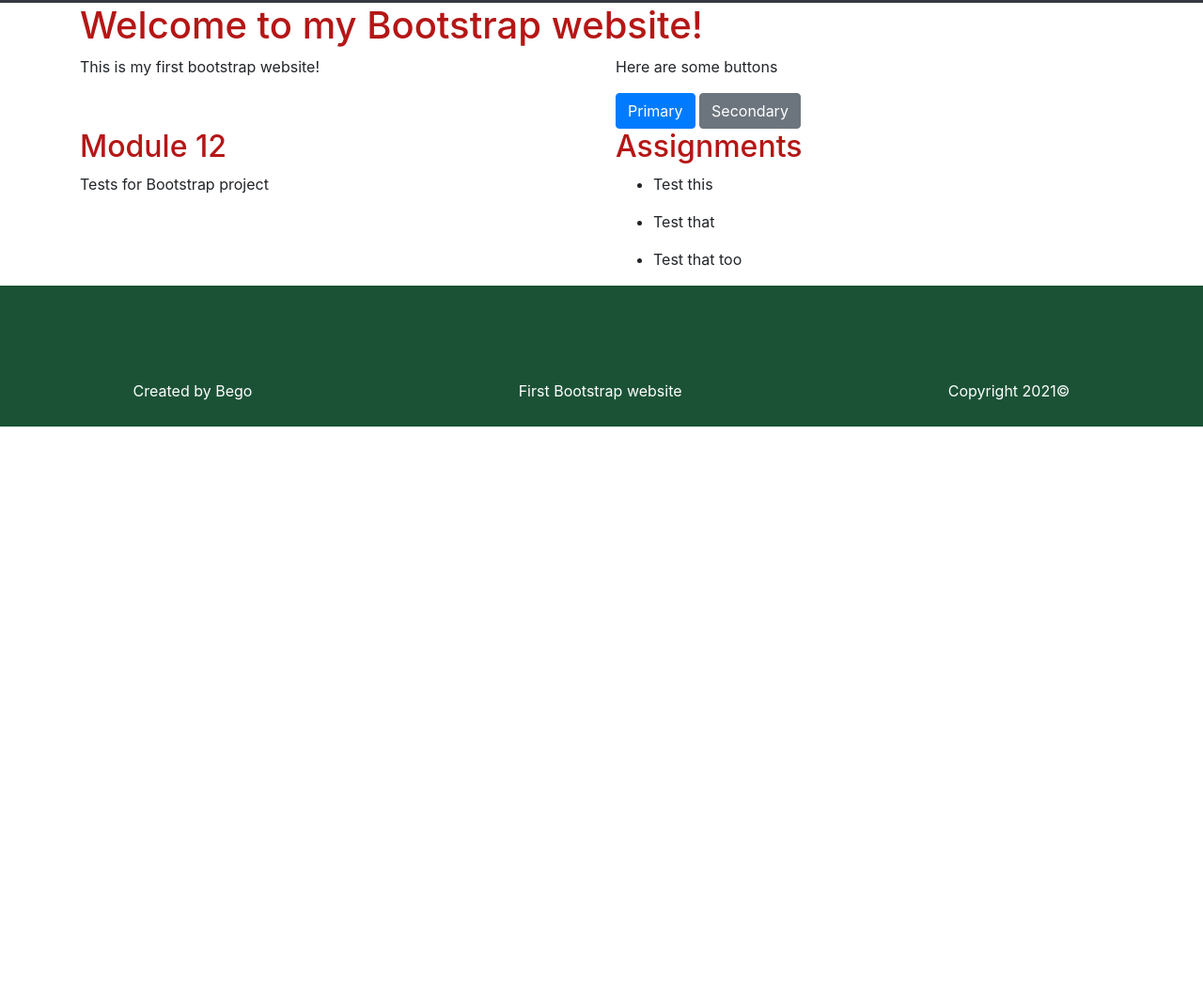
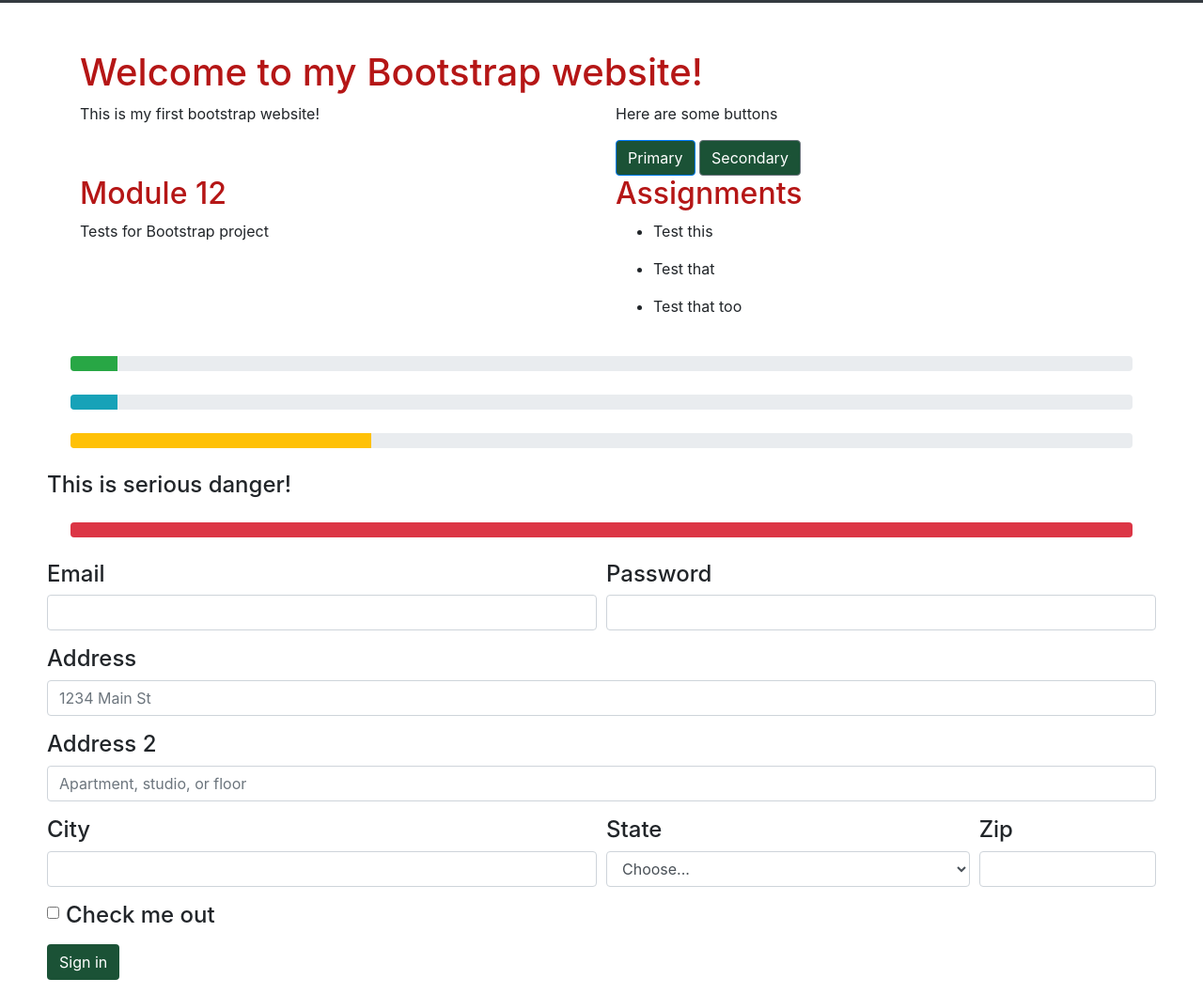
Before and after one commit to begoandres/bootstrap, a website: page Bootstrap11/app/index.html in a window 1280 px wide. Shown: the part 622-1680 px from the top of the page at 94% size. Before the commit the page ends 1076 px from the top, so only its background shows below. Drawn offline with Linux system fonts and the light colour scheme.

Commit message:
Form and Progress bar

```diff
--- a/Bootstrap11/app/index.html
+++ b/Bootstrap11/app/index.html
@@ -49,7 +49,7 @@
       </div>
     </div>
 
-<!-- Phone collape nav -->
+    <!-- Phone collape nav -->
     <div class="pos-f-t">
       <div class="collapse" id="navbarToggleExternalContent">
         <div class="bg-dark p-4">
@@ -77,7 +77,7 @@
 
   </header>
 
-  <main class="container-fluid">
+  <main class="container-fluid" id="main">
     <div class="container">
       <h1>Welcome to my Bootstrap website!</h1>
       <div class="row">
@@ -124,6 +124,75 @@
       </div>
     </div>
 
+
+    <!-- progress boards -->
+
+    <div class="progress">
+      <div class="progress-bar bg-success" id="success" role="progressbar" aria-valuenow="25" aria-valuemin="0" aria-valuemax="100"></div>
+    </div>
+    <div class="progress">
+      <div class="progress-bar bg-info" role="progressbar" aria-valuenow="50" aria-valuemin="0" aria-valuemax="100"></div>
+    </div>
+    <div class="progress">
+      <div class="progress-bar bg-warning" role="progressbar" aria-valuenow="75" aria-valuemin="0" aria-valuemax="100"></div>
+    </div>
+
+    <h4> This is serious danger!<h4>
+    <div class="progress" id="danger">
+      <div class="progress-bar bg-danger" role="progressbar" style="width: 100%" aria-valuenow="100" aria-valuemin="0" aria-valuemax="100"></div>
+    </div>
+
+
+
+    <form>
+  <div class="form-row">
+    <div class="form-group col-md-6">
+      <label for="inputEmail4">Email</label>
+      <input type="email" class="form-control" id="inputEmail4">
+    </div>
+    <div class="form-group col-md-6">
+      <label for="inputPassword4">Password</label>
+      <input type="password" class="form-control" id="inputPassword4">
+    </div>
+  </div>
+  <div class="form-group">
+    <label for="inputAddress">Address</label>
+    <input type="text" class="form-control" id="inputAddress" placeholder="1234 Main St">
+  </div>
+  <div class="form-group">
+    <label for="inputAddress2">Address 2</label>
+    <input type="text" class="form-control" id="inputAddress2" placeholder="Apartment, studio, or floor">
+  </div>
+  <div class="form-row">
+    <div class="form-group col-md-6">
+      <label for="inputCity">City</label>
+      <input type="text" class="form-control" id="inputCity">
+    </div>
+    <div class="form-group col-md-4">
+      <label for="inputState">State</label>
+      <select id="inputState" class="form-control">
+        <option selected>Choose...</option>
+        <option>...</option>
+      </select>
+    </div>
+    <div class="form-group col-md-2">
+      <label for="inputZip">Zip</label>
+      <input type="text" class="form-control" id="inputZip">
+    </div>
+  </div>
+  <div class="form-group">
+    <div class="form-check">
+      <input class="form-check-input" type="checkbox" id="gridCheck">
+      <label class="form-check-label" for="gridCheck">
+        Check me out
+      </label>
+    </div>
+  </div>
+  <button type="submit" class="btn">Sign in</button>
+</form>
+
+
+
     <script src="/js/jquery.min.js"></script>
     <script src="/js/popper.min.js"></script>
     <script src="/js/bootstrap.min.js"></script>
--- a/Bootstrap11/app/scss/styles.scss
+++ b/Bootstrap11/app/scss/styles.scss
@@ -41,7 +41,7 @@
   background-color: $green;
 }
 
-.col-md-2{
+header > .row > .col-md-2{
   background-color: $red;
 }
 
@@ -52,6 +52,39 @@
 h1, h2 {
   color: $red;
 }
+
+#main {
+  padding: 50px;
+
+}
+
+
+$bar-width: 50px;
+
+.progress {
+  margin: 25px;
+}
+
+//using interpolation
+.bg-success {
+  width: #{$bar-width};
+}
+
+//using extend to get the same properties
+.bg-info {
+  @extend .bg-success;
+}
+
+//using math operator to calculate the width
+.bg-warning {
+  width: 80px * 4;
+}
+
+.btn {
+  background-color: $green;
+  color: white;
+}
+
 
 
 //some nesting here too
```
Also changed, not shown: Bootstrap11/app/css/styles.css.
